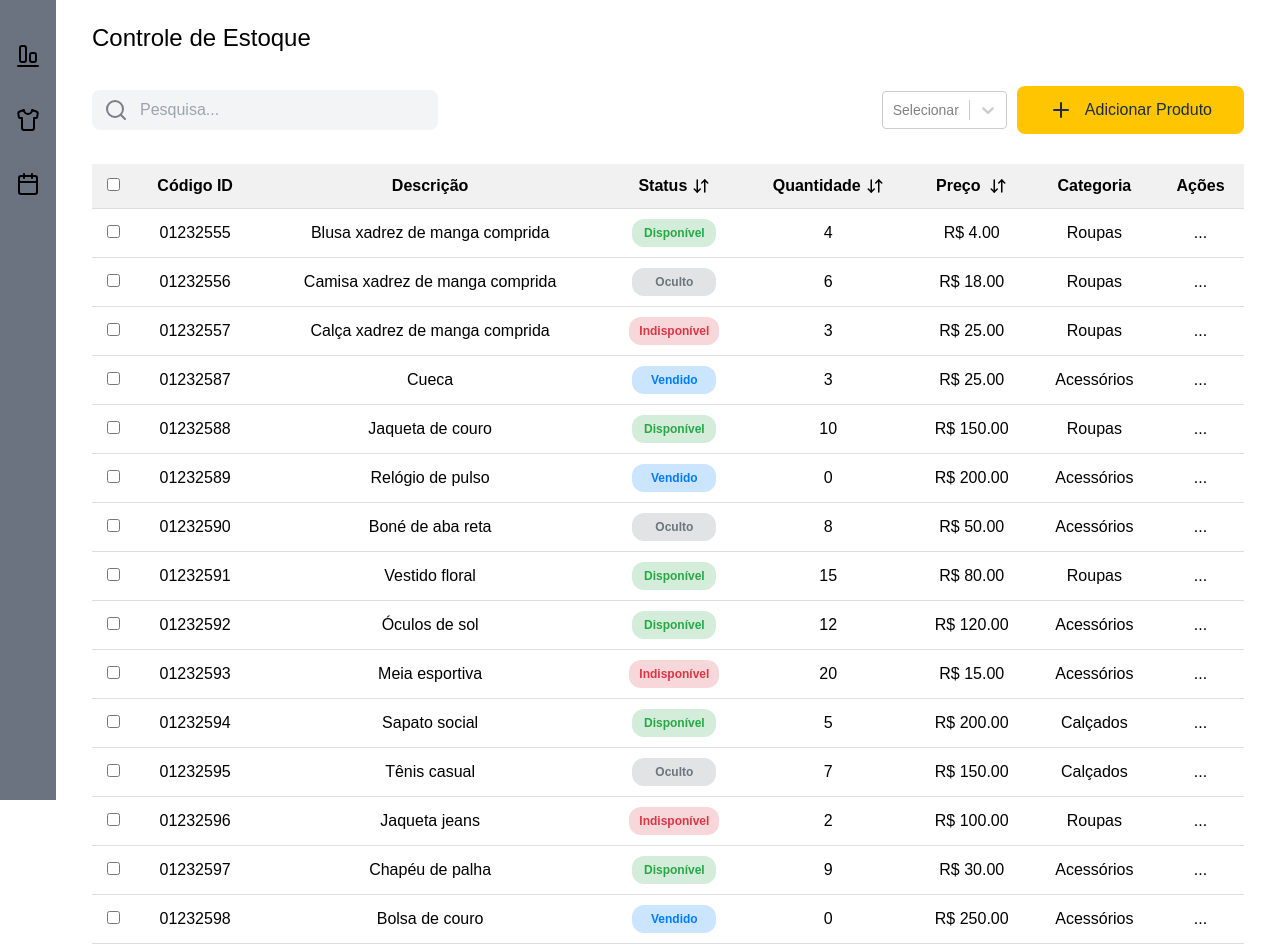
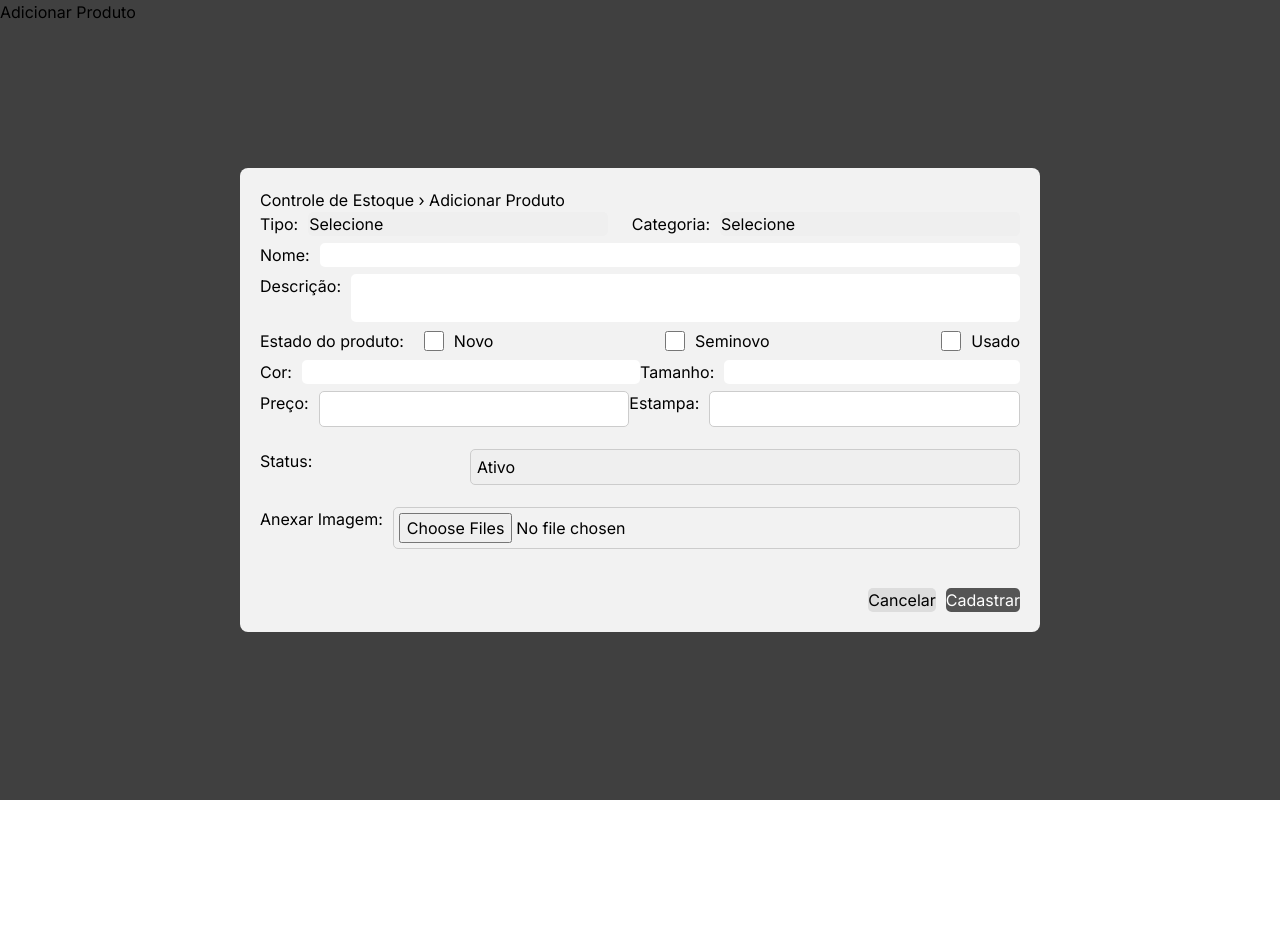
Before and after one commit to Re-vest/web, a React (Vite) app: page / in a window 1280 px wide. Both pictures are taken after a click on the button "Adicionar Produto". After the commit the page ends 800 px from the top, so only its background shows below. Built offline with nearby package versions, Linux system fonts and the light colour scheme; a web font is replaced by a local one.

Commit message:
Modal de produto

```diff
--- a/src/App.jsx
+++ b/src/App.jsx
@@ -1,16 +1,36 @@
-import { Base } from "./pages/base/Index";
-import { CalendarPage } from "./pages/Calendar";
-import { Home } from "./pages/Home";
-import { Estoque } from "./pages/Estoque/Estoque.jsx";
-import Modal from "./components/Estoque/Modal.jsx";
+// import { Base } from "./pages/base/Index";
+// import { CalendarPage } from "./pages/Calendar";
+// import { Home } from "./pages/Home";
+// import { Estoque } from "./pages/Estoque/Estoque.jsx";
+// import Modal from "./components/Estoque/Modal.jsx";
 
 
-function App() {
+// function App() {
+//   return (
+//     <>
+//       <Estoque />
+//     </>
+//   );
+// }
+
+// export default App;
+
+import React, { useState } from "react";
+import CadastroProdutoModal from "./components/ModalProduto";
+
+const App = () => {
+  const [modalOpen, setModalOpen] = useState(false);
+
   return (
-    <>
-      <Estoque />
-    </>
+    <div>
+      <button onClick={() => setModalOpen(true)}>Adicionar Produto</button>
+
+      <CadastroProdutoModal
+        isOpen={modalOpen}
+        onClose={() => setModalOpen(false)}
+      />
+    </div>
   );
-}
+};
 
 export default App;
--- /dev/null
+++ b/src/components/ModalProduto.jsx
@@ -0,0 +1,136 @@
+import React, { useState } from "react";
+import Modal from "react-modal";
+import "../styles/ModalProduto.css"; // Importação do CSS
+
+Modal.setAppElement("#root");
+
+const CadastroProdutoModal = ({ isOpen, onClose }) => {
+  const [images, setImages] = useState([]);
+
+  const handleImageUpload = (event) => {
+    const files = Array.from(event.target.files);
+    setImages([...images, ...files]);
+  };
+
+  const removeImage = (index) => {
+    setImages(images.filter((_, i) => i !== index));
+  };
+
+  const handleSubmit = (event) => {
+    event.preventDefault();
+    console.log("Produto cadastrado");
+    onClose();
+  };
+
+  return (
+    <Modal
+      isOpen={isOpen}
+      onRequestClose={onClose}
+      contentLabel="Cadastrar Produto"
+      className="modal"
+      overlayClassName="modal-overlay"
+    >
+      <h2>Controle de Estoque › Adicionar Produto</h2>
+      <form className="formulario" onSubmit={handleSubmit}>
+        <div className="select-options">
+          <div className="select-tipo">
+            <label>Tipo:</label>
+            <select>
+              <option value="">Selecione</option>
+              {/* Opções do tipo */}
+            </select>
+          </div>
+
+          <div className="select-categoria">
+            <label>Categoria:</label>
+            <select>
+              <option value="">Selecione</option>
+              {/* Opções do tipo */}
+            </select>
+          </div>
+        </div>
+
+        <div className="input-nome">
+          <label>Nome:</label>
+          <input type="text" />
+        </div>
+
+        <div className="textarea-descricao">
+          <label>Descrição:</label>
+          <textarea />
+        </div>
+
+        <div className="checkbox-options">
+          <label>Estado do produto:</label>
+          <div className="checkbox-group">
+            <label>
+              <input type="checkbox" /> Novo
+            </label>
+            <label>
+              <input type="checkbox" /> Seminovo
+            </label>
+            <label>
+              <input type="checkbox" /> Usado
+            </label>
+          </div>
+        </div>
+
+        <div className="caracteristicas">
+          <div className="input-cor">
+            <label>Cor:</label>
+            <input type="text" />
+          </div>
+          <div className="input-tamanho">
+            <label>Tamanho:</label>
+            <input type="text" />
+          </div>
+        </div>
+
+        <div className="form-group">
+          <label>Preço:</label>
+          <input type="text" />
+
+          <label>Estampa:</label>
+          <input type="text" />
+        </div>
+
+        <div className="form-group">
+          <label>Status:</label>
+          <select>
+            <option value="ativo">Ativo</option>
+            <option value="inativo">Inativo</option>
+          </select>
+        </div>
+
+        <div className="form-group">
+          <label>Anexar Imagem:</label>
+          <input type="file" onChange={handleImageUpload} multiple />
+        </div>
+
+        <div className="image-preview">
+          {images.map((image, index) => (
+            <div key={index} className="image-container">
+              <img
+                src={URL.createObjectURL(image)}
+                alt={`Preview ${index}`}
+                className="preview-img"
+              />
+              <button type="button" onClick={() => removeImage(index)}>
+                X
+              </button>
+            </div>
+          ))}
+        </div>
+
+        <div className="form-actions">
+          <button type="button" onClick={onClose}>
+            Cancelar
+          </button>
+          <button type="submit">Cadastrar</button>
+        </div>
+      </form>
+    </Modal>
+  );
+};
+
+export default CadastroProdutoModal;
--- /dev/null
+++ b/src/styles/ModalProduto.css
@@ -0,0 +1,215 @@
+.modal {
+  width: 800px;
+  height: auto;
+  margin: auto;
+  background-color: #f2f2f2;
+  padding: 20px;
+  border-radius: 8px;
+}
+
+.modal-overlay {
+  background-color: rgba(0, 0, 0, 0.75);
+  position: fixed;
+  top: 0;
+  left: 0;
+  right: 0;
+  bottom: 0;
+  display: flex;
+  align-items: center;
+  justify-content: center;
+}
+
+.form-group {
+  display: flex;
+  justify-content: space-between;
+  align-items: flex-start;
+  margin-bottom: 15px;
+}
+
+.form-group label {
+  margin-right: 10px;
+  width: 200px; /* Aumentei a largura da label */
+  white-space: nowrap; /* Impede quebra de linha dentro da label */
+}
+
+.form-group select,
+.form-group input,
+.form-group textarea {
+  width: calc(
+    100% - 210px
+  ); /* Ajusta o input para compensar a largura da label */
+  border-radius: 5px;
+  padding: 5px;
+  border: 1px solid #ccc;
+  box-sizing: border-box;
+}
+
+.form-group textarea {
+  resize: none;
+  width: 2000px;
+}
+
+.form-group input {
+  width: 2000px;
+}
+
+/* Ajuste para checkboxes */
+.checkbox-options {
+  display: flex;
+  gap: 20px;
+  align-items: center;
+}
+
+.checkbox-options label {
+  display: flex;
+  align-items: center;
+  gap: 5px;
+}
+
+input[type="checkbox"] {
+  width: 20px;
+  height: 20px;
+  margin-right: 5px;
+}
+
+/* Estilo para a pré-visualização de imagens */
+.image-preview {
+  display: flex;
+  gap: 10px;
+  margin-top: 10px;
+}
+
+.image-container {
+  position: relative;
+}
+
+.preview-img {
+  width: 60px;
+  height: 60px;
+  object-fit: cover;
+}
+
+.image-container button {
+  position: absolute;
+  top: 0;
+  right: 0;
+  background: red;
+  color: white;
+  border: none;
+  cursor: pointer;
+  padding: 2px 5px;
+  border-radius: 50%;
+}
+
+/* Ações do formulário */
+.form-actions {
+  display: flex;
+  justify-content: flex-end;
+  gap: 10px;
+}
+
+button {
+  padding: 10px 20px;
+  border: none;
+  border-radius: 5px;
+  cursor: pointer;
+}
+
+button[type="submit"] {
+  background-color: #555;
+  color: white;
+}
+
+button[type="button"] {
+  background-color: #ddd;
+}
+
+.select-options {
+  display: flex;
+  justify-content: space-between;
+  align-items: center;
+}
+
+.select-tipo,
+.select-categoria {
+  display: flex;
+  gap: 10px;
+}
+
+.select-tipo select {
+  width: 300px;
+  border-radius: 5px;
+}
+
+.select-categoria select {
+  width: 300px;
+  border-radius: 5px;
+}
+
+.formulario {
+  display: flex;
+  flex-direction: column;
+  gap: 7px;
+}
+
+.input-nome {
+  display: flex;
+  align-items: center;
+  width: 100%;
+  gap: 10px;
+}
+
+.input-nome input {
+  width: 100%;
+  border-radius: 5px;
+}
+
+.textarea-descricao {
+  display: flex;
+  gap: 10px;
+}
+
+.textarea-descricao textarea {
+  resize: none;
+  border-radius: 5px;
+  width: 100%;
+}
+
+.checkbox-options {
+  width: 100%;
+}
+
+.checkbox-options label {
+  text-wrap: nowrap;
+}
+
+.checkbox-group {
+  display: flex;
+  width: 100%;
+  justify-content: space-between;
+}
+
+.caracteristicas {
+  display: flex;
+  justify-content: space-between;
+  align-items: center;
+}
+
+.input-cor,
+.input-tamanho {
+  display: flex;
+  gap: 10px;
+  border-radius: 5px;
+}
+
+.input-tamanho{
+    width: 100%;
+    justify-content: end;
+}
+
+.input-cor,
+.input-tamanho ,input{
+  width: 100%;
+  border-radius: 5px;
+  gap: 10px;
+}
```
Also changed, not shown: src/styles/Modal.css (line endings or trailing spaces).
